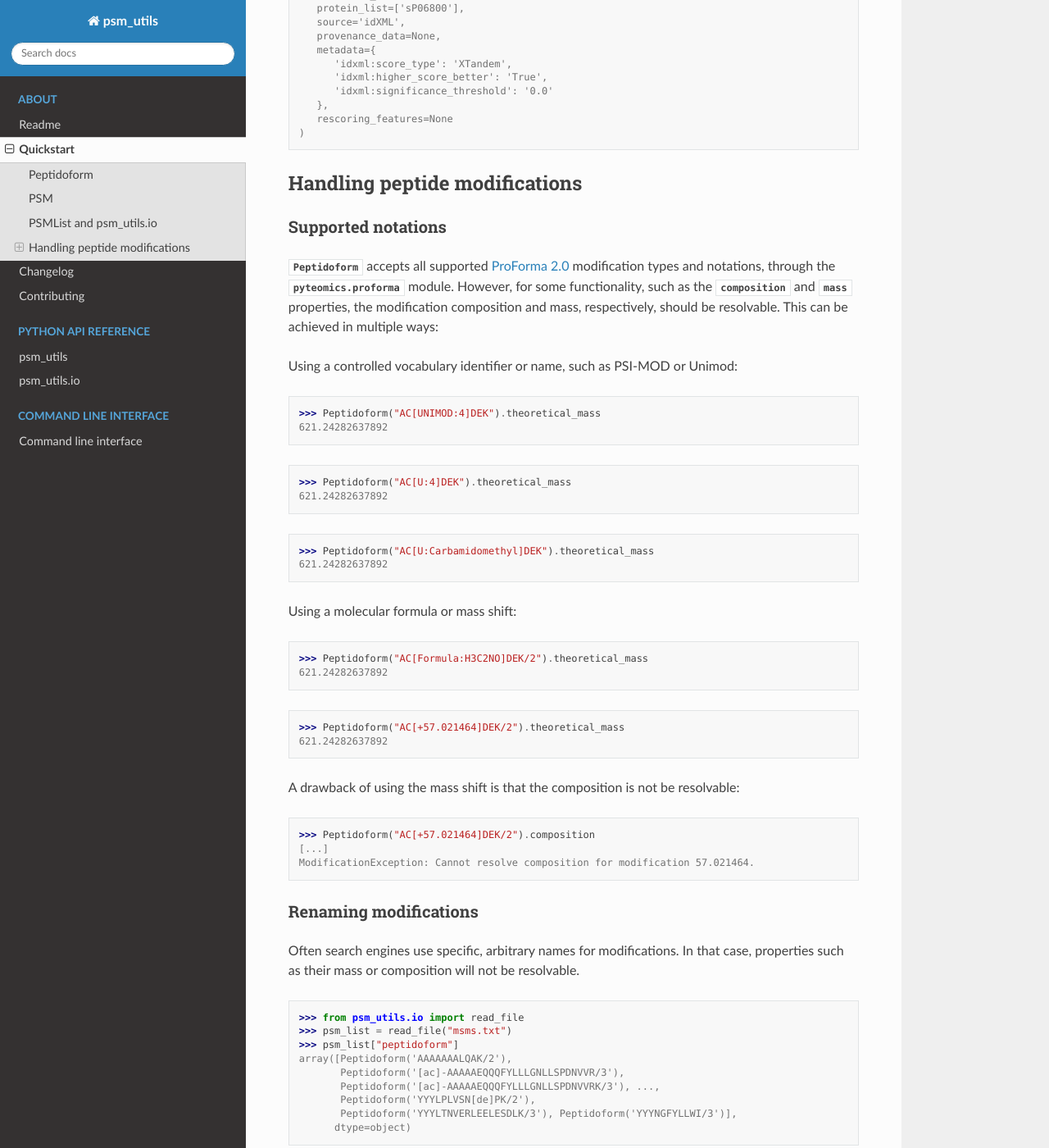
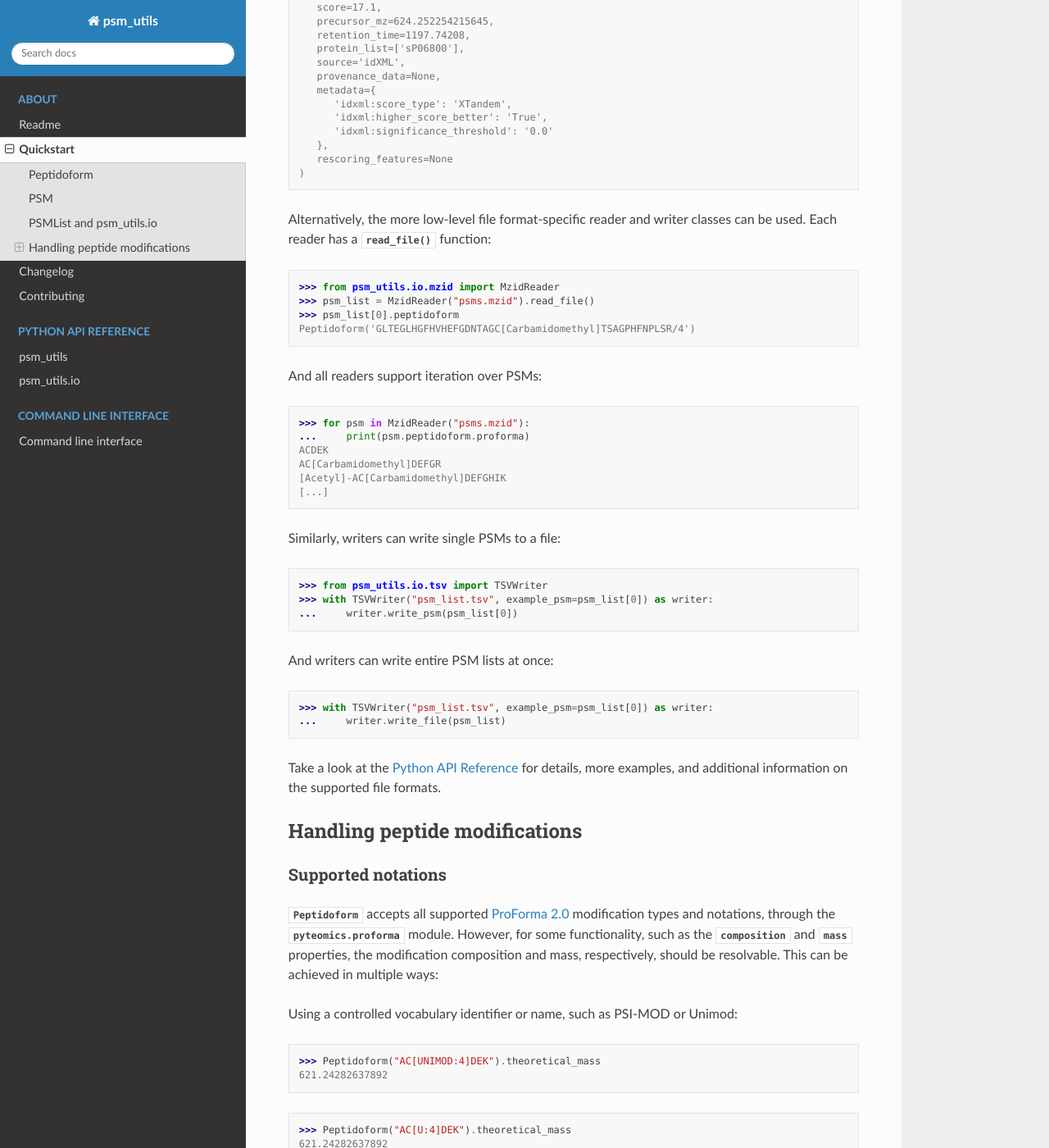
Before and after one commit to compomics/psm_utils, a Sphinx documentation site: the page built from docs/source/quickstart.rst, in a window 1280 px wide and 1400 px high, scrolled down 1524 px. Shown: the whole window at 82% size. Built offline with Sphinx 7.4.7 and the Read the Docs theme 2.0.0, drawn with Linux system fonts in a browser that asks for light colours; some of the changed text lies outside the part shown.

Commit message:
Expand quickstart docs

```diff
--- a/README.rst
+++ b/README.rst
@@ -87,8 +87,8 @@ Supported file formats
 ===================================================================================================================== =============== ===============
  `OpenMS idXML <https://www.openms.de/>`_                                                                              ✅              ❌
  `MaxQuant msms.txt <https://www.maxquant.org/>`_                                                                      ✅              ❌
- `MS Amanda CSV <https://ms.imp.ac.at/?goto=msamanda>`_                                                                🔧              ❌
- `mzIdentML <https://psidev.info/mzidentml>`_                                                                          ✅              🔧
+ `MS Amanda CSV <https://ms.imp.ac.at/?goto=msamanda>`_                                                                ✅              ❌
+ `mzIdentML <https://psidev.info/mzidentml>`_                                                                          ✅              ✅
  `Peptide Record <https://psm-utils.readthedocs.io/en/latest/api/psm_utils.io/#module-psm_utils.io.peptide_record>`_   ✅              ✅
  `Percolator tab <https://github.com/percolator/percolator/wiki/Interface>`_                                           ✅              ✅
  `TSV <https://psm-utils.readthedocs.io/en/latest/api/psm_utils.io/#module-psm_utils.io.tsv>`_                         ✅              ✅
--- a/docs/source/quickstart.rst
+++ b/docs/source/quickstart.rst
@@ -68,7 +68,10 @@ PSMList and psm_utils.io
 The :py:mod:`psm_utils.io` subpackage contains readers and writers for various
 PSM file formats (see :ref:`Supported file formats`). Each reader parses the
 specific PSM file format into a unified :py:class:`~psm_utils.psm_list.PSMList`
-object, with peptidoforms parsed into the ProForma notation:
+object, with peptidoforms parsed into the ProForma notation. Use the high-level
+:py:func:`psm_utils.io.read_file`, :py:func:`psm_utils.io.write_file`, and
+:py:func:`psm_utils.io.convert` functions to easily read, write, and convert
+PSM files:
 
 .. code-block:: python
 
@@ -95,6 +98,43 @@ object, with peptidoforms parsed into the ProForma notation:
       },
       rescoring_features=None
    )
+
+
+Alternatively, the more low-level file format-specific reader and writer classes can be
+used. Each reader has a :py:meth:`read_file` function:
+
+>>> from psm_utils.io.mzid import MzidReader
+>>> psm_list = MzidReader("psms.mzid").read_file()
+>>> psm_list[0].peptidoform
+Peptidoform('GLTEGLHGFHVHEFGDNTAGC[Carbamidomethyl]TSAGPHFNPLSR/4')
+
+
+And all readers support iteration over PSMs:
+
+>>> for psm in MzidReader("psms.mzid"):
+...     print(psm.peptidoform.proforma)
+ACDEK
+AC[Carbamidomethyl]DEFGR
+[Acetyl]-AC[Carbamidomethyl]DEFGHIK
+[...]
+
+
+Similarly, writers can write single PSMs to a file:
+
+>>> from psm_utils.io.tsv import TSVWriter
+>>> with TSVWriter("psm_list.tsv", example_psm=psm_list[0]) as writer:
+...     writer.write_psm(psm_list[0])
+
+
+And writers can write entire PSM lists at once:
+
+>>> with TSVWriter("psm_list.tsv", example_psm=psm_list[0]) as writer:
+...     writer.write_file(psm_list)
+
+
+Take a look at the :doc:`Python API Reference <api/psm_utils>` for details, more
+examples, and additional information on the supported file formats.
+
 
 
 Handling peptide modifications
```
Also changed, not shown: other parts of docs/source/quickstart.rst (+0 -4 lines), 1 other file.
